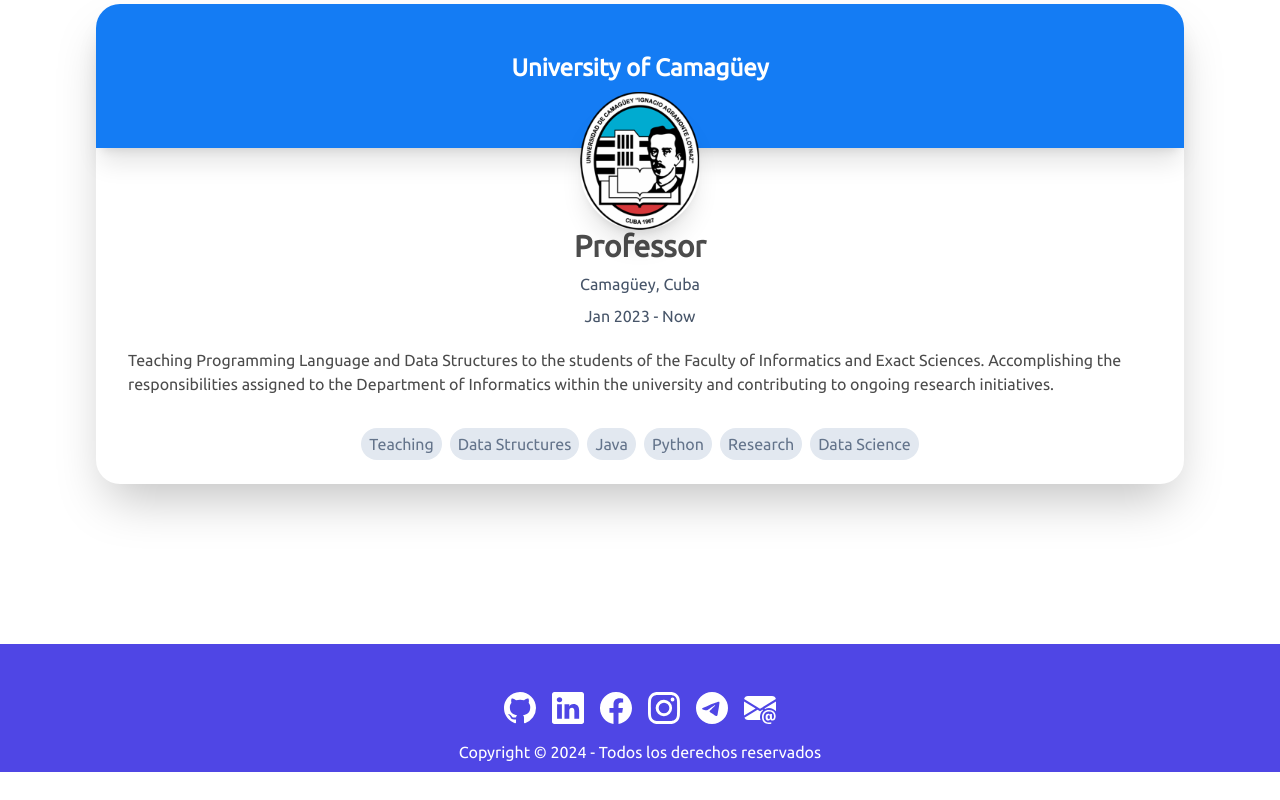
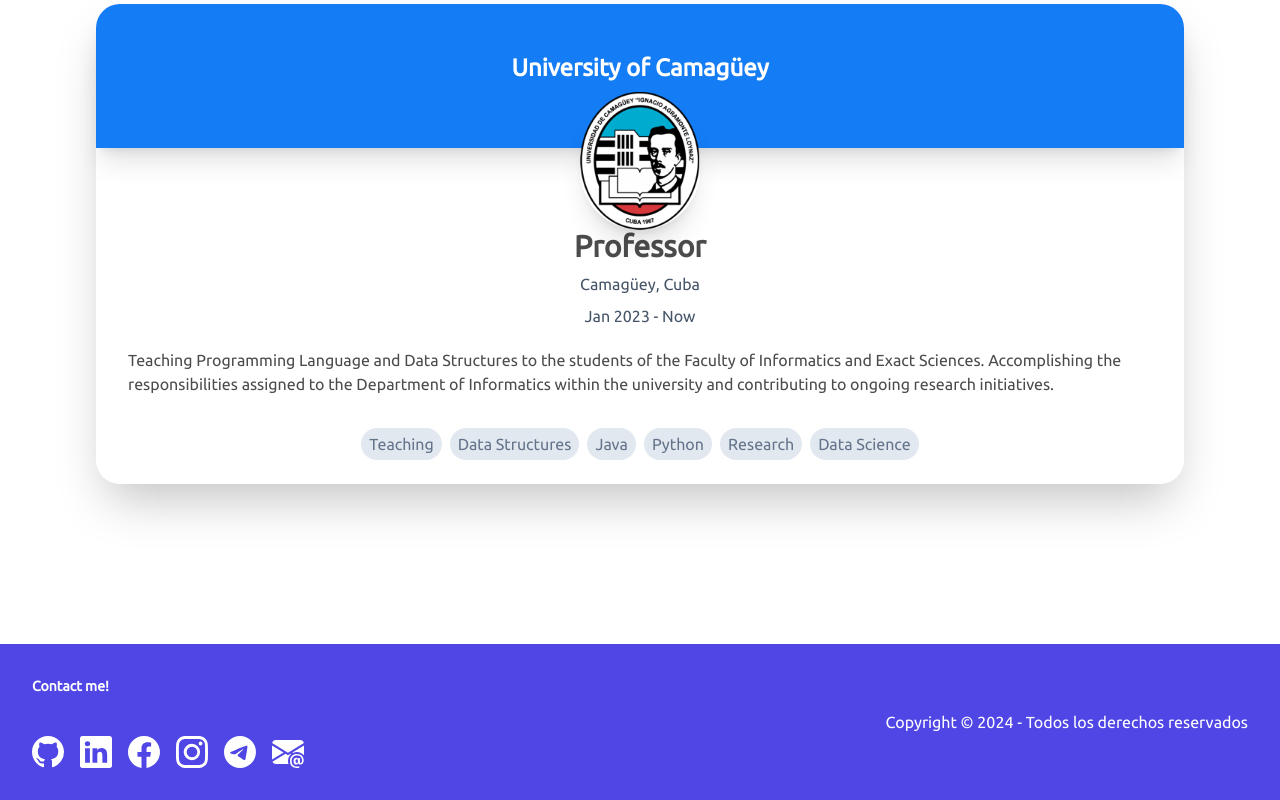
Before and after one commit to JalexCode/JalexCode.github.io, a React (Vite) app: page / in a window 1280 px wide. Shown: the part 3009-3809 px from the top of the page. Before the commit the page ends 3781 px from the top, so only its background shows below. Built offline with nearby package versions, Linux system fonts and the light colour scheme.

Commit message:
Relocated the items and added Contact me! label

```diff
--- a/src/components/Footer.tsx
+++ b/src/components/Footer.tsx
@@ -1,16 +1,19 @@
 import SocialLinks from "./SocialLinks";
 
-function getCurrentYear():string {
-    const now = new Date();
-    const year:string = String(now.getFullYear());
-    return year;
-  }
+function getCurrentYear(): string {
+  const now = new Date();
+  const year: string = String(now.getFullYear());
+  return year;
+}
 
 
 const Footer = () => {
   return (
-    <div className="flex flex-col bg-indigo-600 p-2 w-full justify-center items-center space-y-4 text-white">
-      <SocialLinks/>
+    <div className="flex bg-indigo-600 p-8 h-fit w-full justify-between items-center text-white relative">
+      <div className="justify-start items-start">
+        <div className="text-sm font-bold mb-2">Contact me!</div>
+        <SocialLinks />
+      </div>
       <div>Copyright © {getCurrentYear()} - Todos los derechos reservados</div>
     </div>
   )
```
